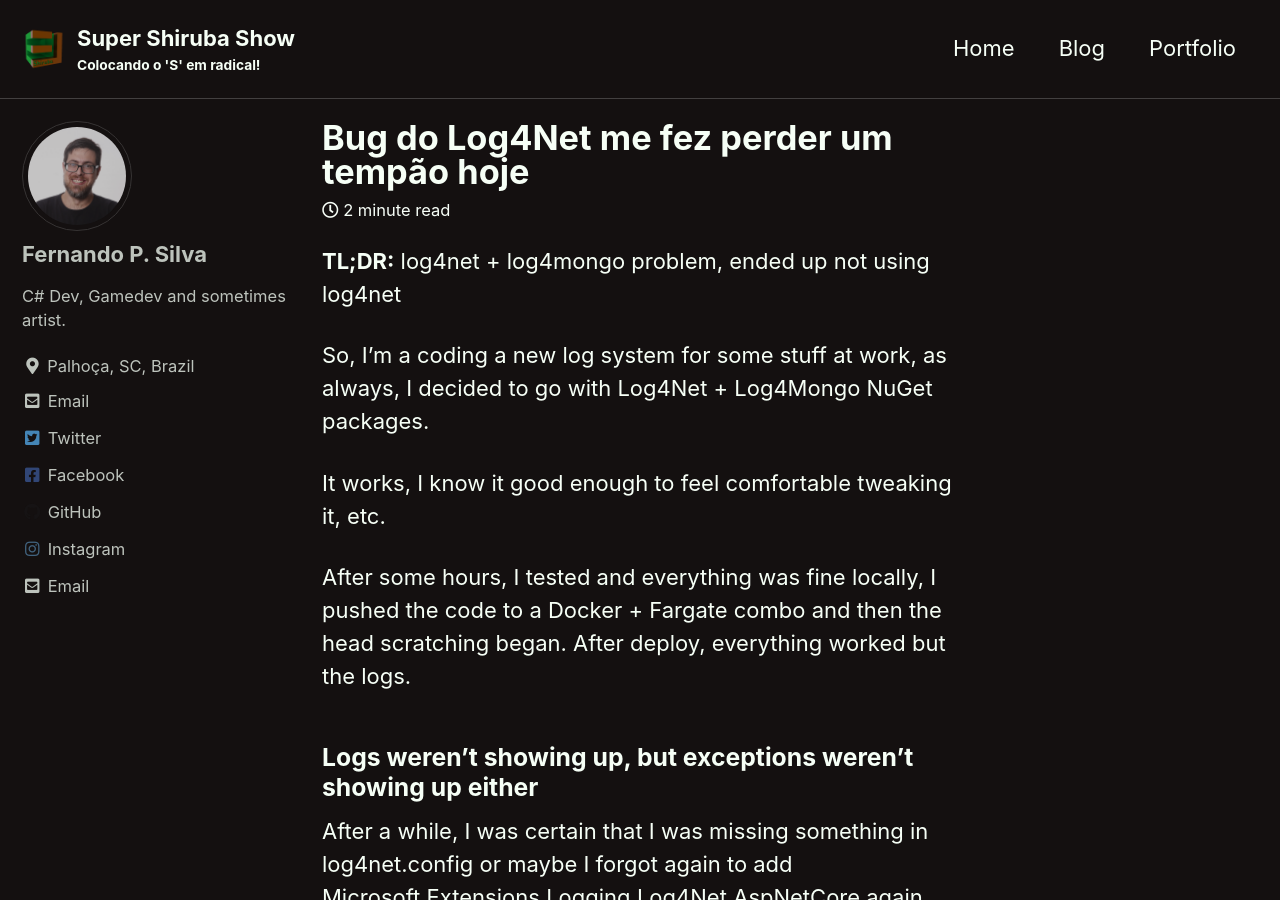
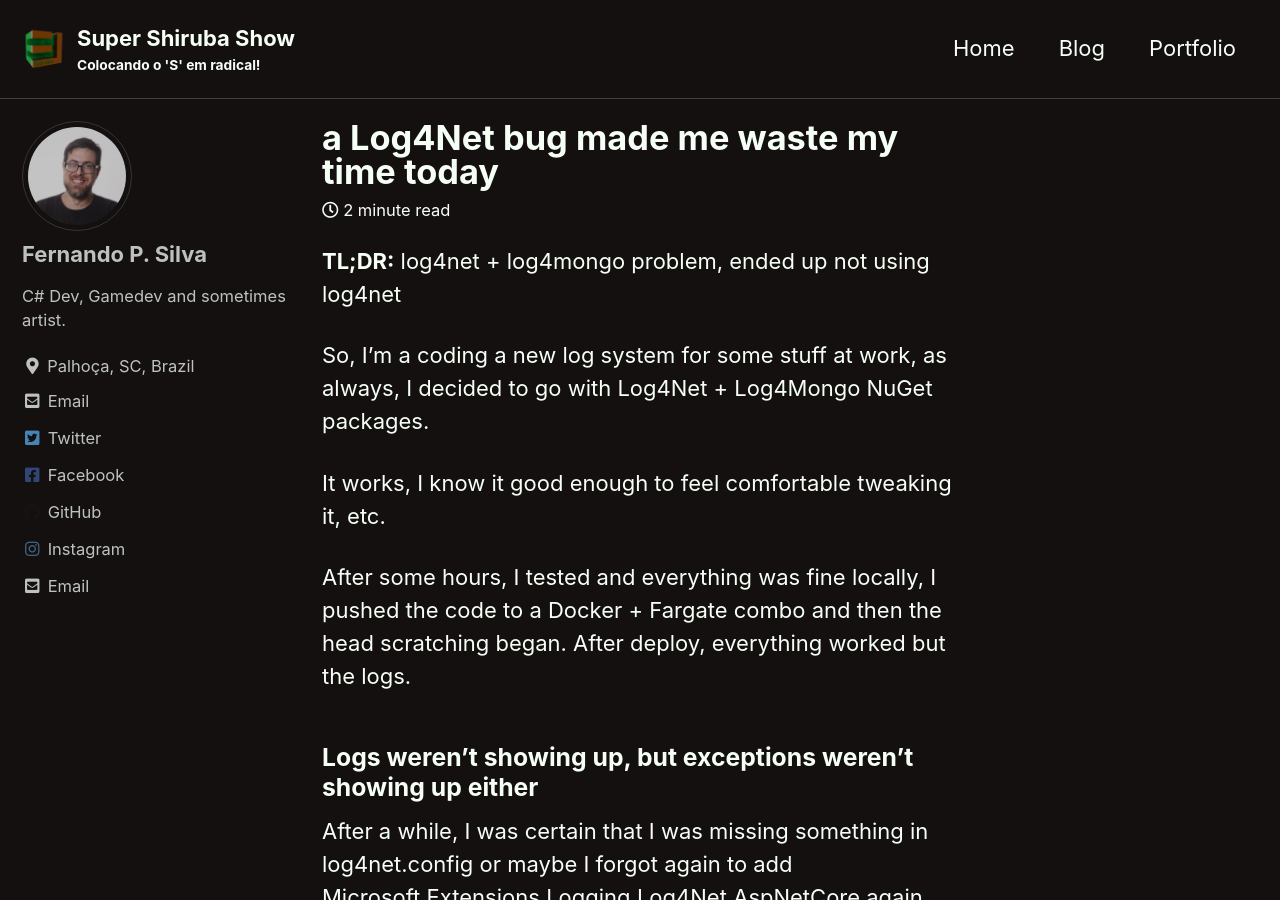
Before and after one commit to fshiruba/ShirubaSite, a Jekyll site: the page built from _posts/2020-10-13-log4netwindowsprincipal.md, in a window 1280 px wide and 900 px high. Built offline with Jekyll 4.4.1, drawn with Linux system fonts in a browser that asks for light colours; cached includes are drawn as plain includes; some of the changed text lies outside the part shown.

Commit message:
Update 2020-10-13-log4netwindowsprincipal.md

```diff
--- a/_posts/2020-10-13-log4netwindowsprincipal.md
+++ b/_posts/2020-10-13-log4netwindowsprincipal.md
@@ -1,7 +1,7 @@
 ---
 layout: single
-title:  "Bug do Log4Net me fez perder um tempão hoje"
-date:   2020-10-13 13:00:00 -0300
+title:  "a Log4Net bug made me waste my time today"
+date:   2020-10-14 18:40:00 -0300
 categories: C#
 tags: log4net log4mongo bug
 excerpt: "PlatformNotSupportedException com Log4Net"
```
